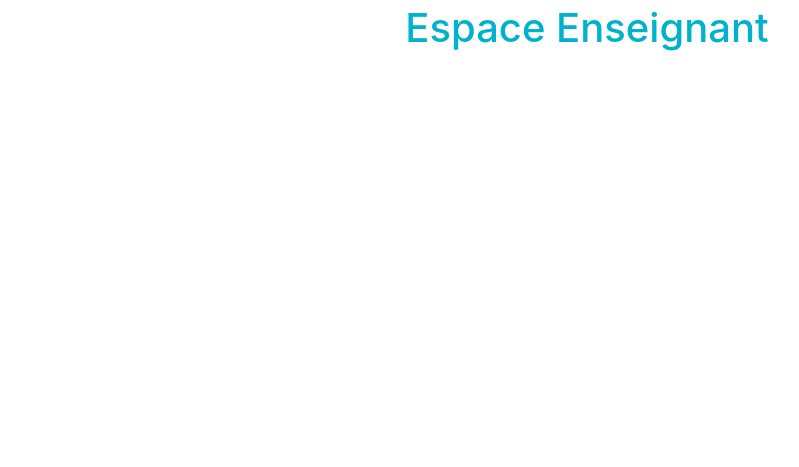
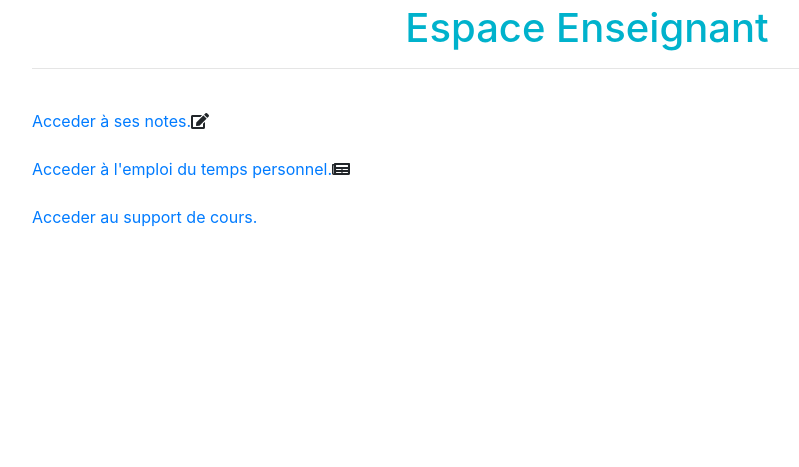
Before and after one commit to birbo971/ASRII-Project, a PHP site: page /espaceenseignant.php in a window 1280 px wide. Shown: the part 112-579 px from the top of the page, without its empty margins (53-852 px from the left). Run offline with PHP 8.4, Linux system fonts and the light colour scheme; the visitor is signed in with stand-in values (Sample User, id 1).

Commit message:
new changes

```diff
--- a/espaceenseignant.php
+++ b/espaceenseignant.php
@@ -10,7 +10,11 @@ ifIsConnected();
 <!--Content-->
 <div class="container">
   <h1>Espace Enseignant</h1>
-
+  <hr>
+  <br/>
+  <li><a href="">Acceder à ses notes.</a><i class="fas fa-edit"></i></li><br/>
+  <li><a href="">Acceder à l'emploi du temps personnel.</a><i class="fas fa-newspaper"></i></li><br/>
+  <li><a href="">Acceder au support de cours.</a><i class="fas fa-project-diagram"></i></li><br/>
 </div>
 
 
--- a/fonctions.php
+++ b/fonctions.php
@@ -2,9 +2,6 @@
 session_start();
 function barMenu($etat){
 if(empty($_SESSION['NouvelleSession'])){ ?>
-  <li class="nav-item dropdown <?= isset($authentification)? $authentification: ''; ?>">
-    <a class="nav-link" href="authentification.php">Connexion</a>
-    </li>
 <?php
 }elseif($etat == 'etudiant'){
 ?>
--- a/includes/navbar.php
+++ b/includes/navbar.php
@@ -40,12 +40,15 @@
           </div>
         </li>
 
-    <!-- Espace entreprise -->
+    <!-- Les différents Espaces selon l'état -->
 <?php
 if(!empty($_SESSION['etat'])){
          barMenu($_SESSION['etat']);
-}else{
-
+}else{?>
+  <li class="nav-item dropdown <?= isset($authentification)? $authentification: ''; ?>">
+    <a class="nav-link" href="authentification.php">Connexion</a>
+    </li>
+<?php
 }
 ?>
         <!-- Deconnexion -->
```
